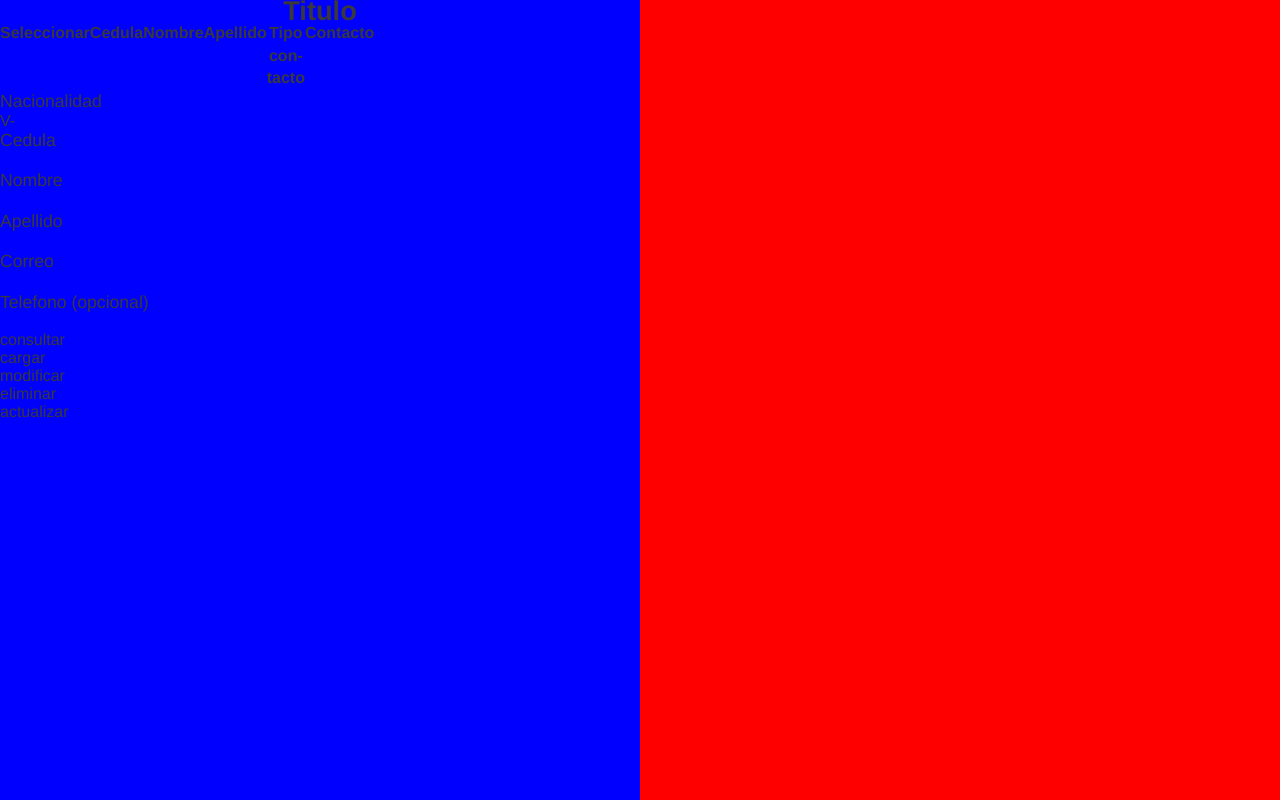
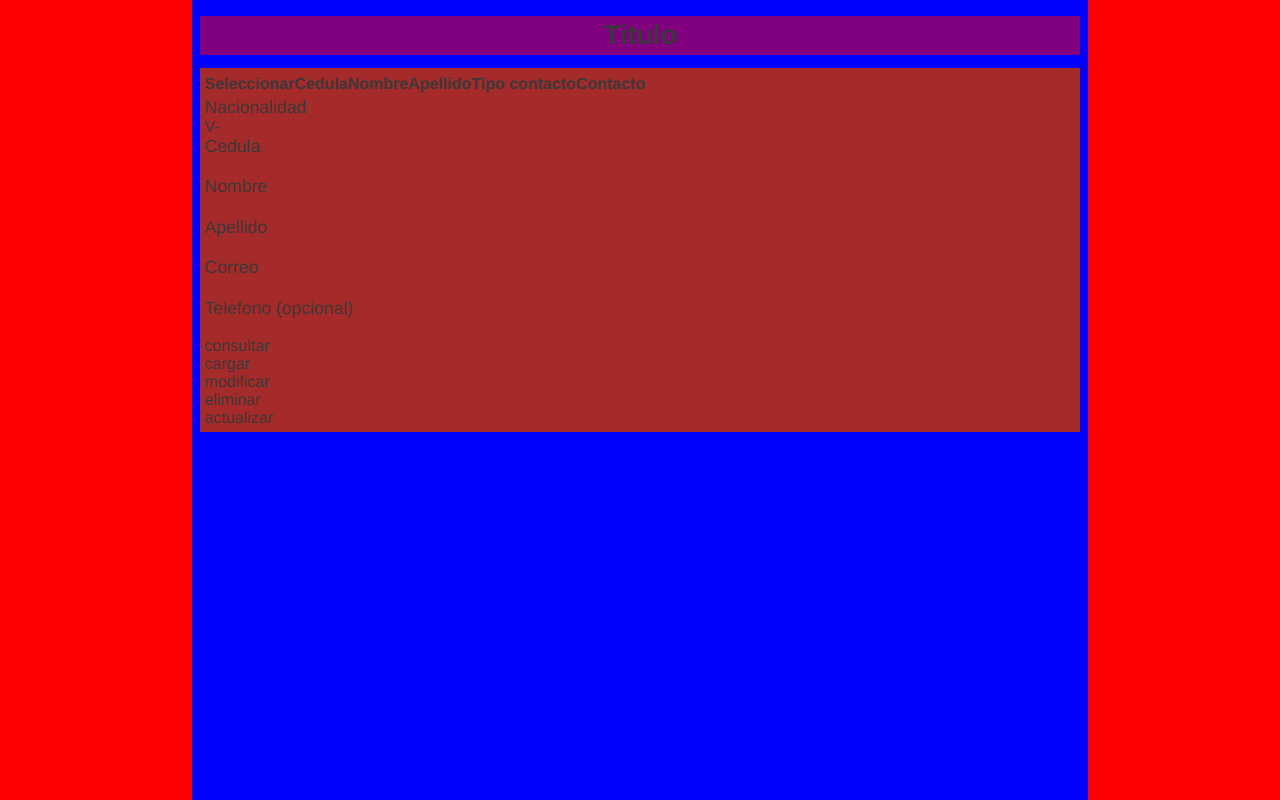
Before and after one commit to andlicon/Experimental, a PHP site: page /php/interfazRepresentante/representanteView.php in a window 1280 px wide. Run offline with PHP 8.4, Linux system fonts and the light colour scheme; lists and menus that the app fills with data are empty.

Commit message:
Problemas resueltos referente a la class vista

```diff
--- a/Sass/componentes/__vista.scss
+++ b/Sass/componentes/__vista.scss
@@ -1,10 +1,31 @@
 .vista {
     /*Centrada*/
+    height: 100%;
+    width: 100%;
     background-color: red;
+
+    display: flex;
+    flex-flow: row nowrap;
+    justify-content: center;
+    align-items: center;
 }
 
 .vista__contenido {
-    width: 50%;
-    height: 50%;
+    width: 70%;
+
+    padding: 1em 0.5em;
     background-color: blue;
 }
+
+.vista__titulo {
+    padding: 0.3em;
+    margin-bottom: 0.5em;
+
+    background-color: purple;
+}
+
+.vista__cuerpo {
+    padding: 0.3em;
+
+    background-color: brown;
+}
--- a/css/main.css
+++ b/css/main.css
@@ -280,11 +280,37 @@ label {
 
 .vista {
   /*Centrada*/
+  height: 100%;
+  width: 100%;
   background-color: red;
+  display: -webkit-box;
+  display: -ms-flexbox;
+  display: flex;
+  -webkit-box-orient: horizontal;
+  -webkit-box-direction: normal;
+      -ms-flex-flow: row nowrap;
+          flex-flow: row nowrap;
+  -webkit-box-pack: center;
+      -ms-flex-pack: center;
+          justify-content: center;
+  -webkit-box-align: center;
+      -ms-flex-align: center;
+          align-items: center;
 }
 
 .vista__contenido {
-  width: 50%;
-  height: 50%;
+  width: 70%;
+  padding: 1em 0.5em;
   background-color: blue;
 }
+
+.vista__titulo {
+  padding: 0.3em;
+  margin-bottom: 0.5em;
+  background-color: purple;
+}
+
+.vista__cuerpo {
+  padding: 0.3em;
+  background-color: brown;
+}
--- a/php/interfazRepresentante/representanteView.php
+++ b/php/interfazRepresentante/representanteView.php
@@ -28,7 +28,7 @@
             if($serialize) {
                 $mensaje = unserialize($serialize);
                 echo
-                    '<div class="output__mensaje" name="hola">'.
+                    '<div class="vista__mensaje" name="hola">'.
                         $mensaje->getKeyInput().' '.$mensaje->getMotivo().' '.$mensaje->getMensaje().
                     '</div>';
             }
@@ -36,7 +36,7 @@
     ?>
     <h2 class="vista__titulo">Titulo</h2>
     <div class="vista__cuerpo">
-        <form action="" method="POST" class="vista__contenido">
+        <form action="" method="POST" class="vista__form">
             <!-- output seleccionable -->
             <table class="output">
                 <colgroup>
```
